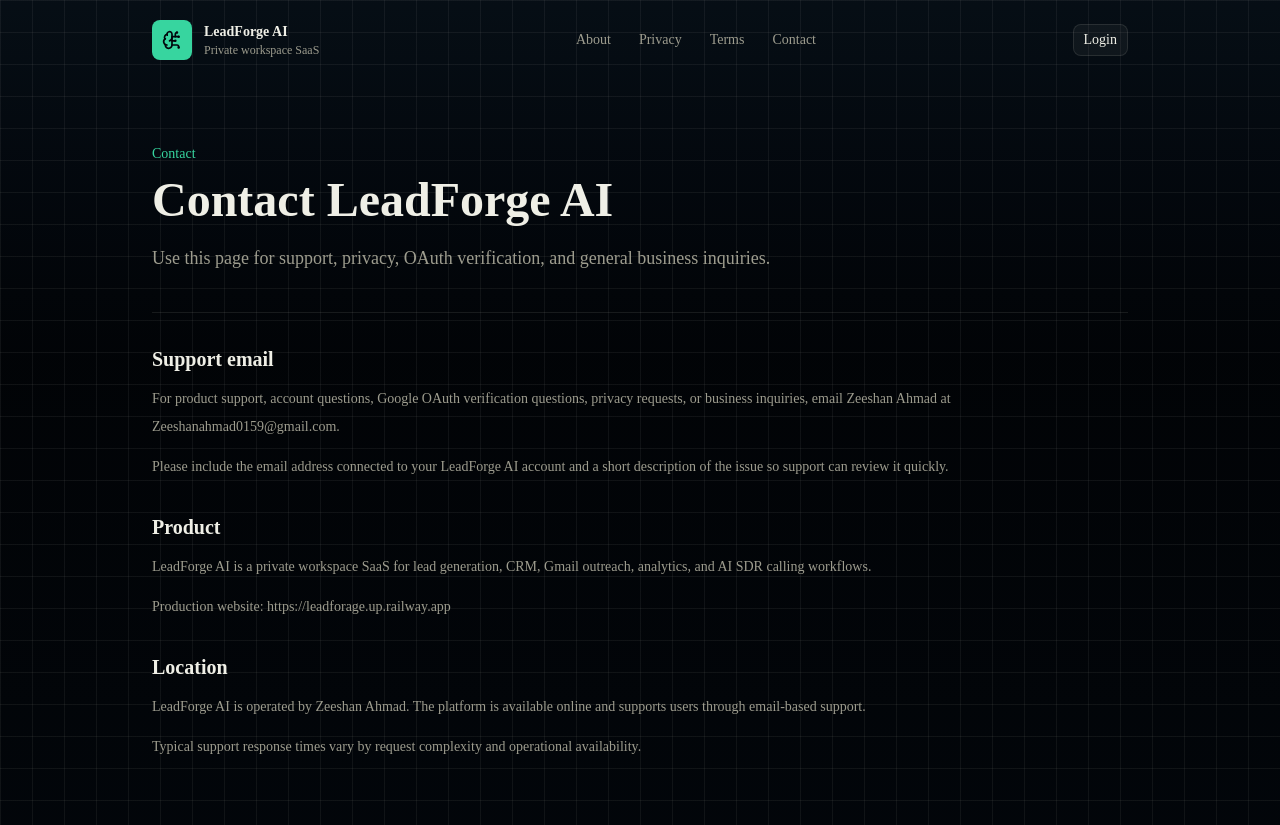
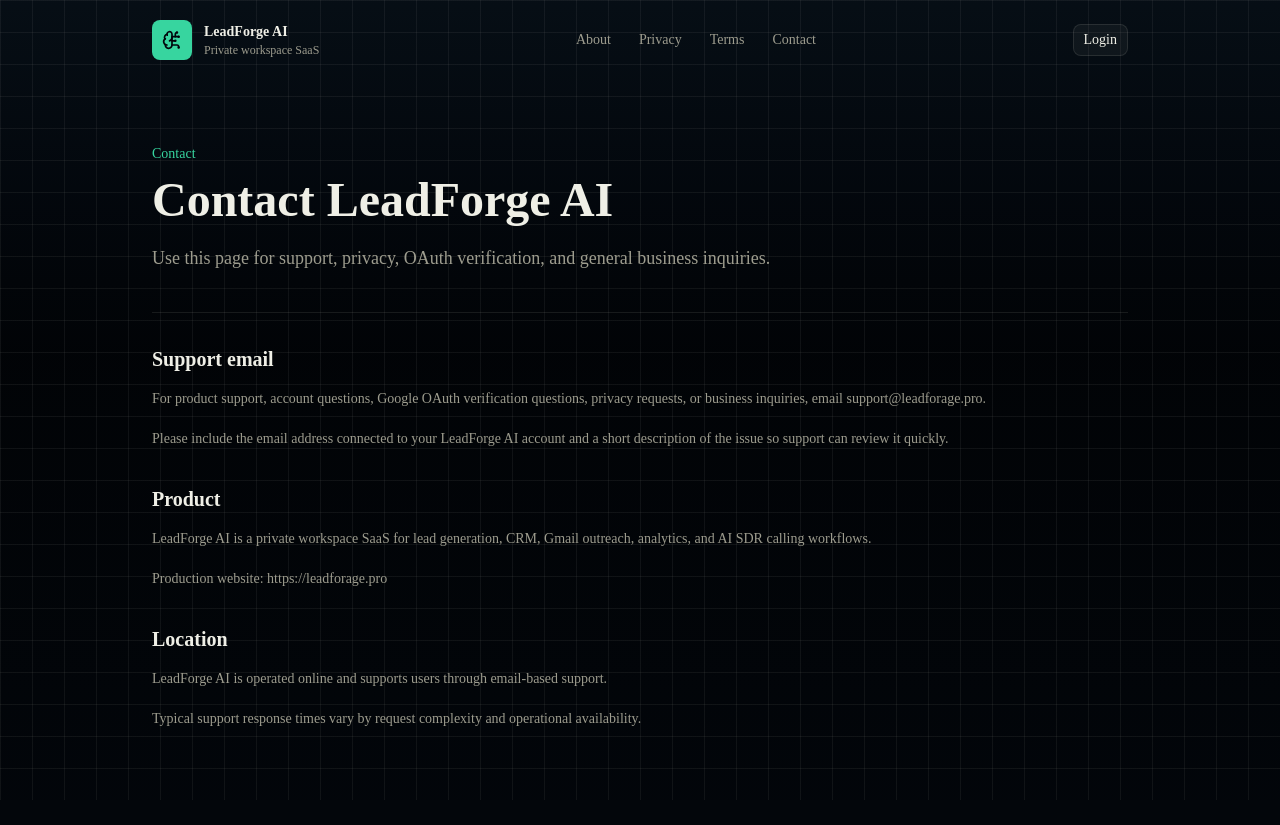
Before and after one commit to Zeeshan-py/LeadGen, a Next.js app in the folder frontend/: page /contact in a window 1280 px wide. After the commit the page ends 800 px from the top, so only its background shows below. Built offline with nearby package versions, Linux system fonts and the light colour scheme; no server answers.

Commit message:
Remove personal branding from public auth pages

```diff
--- a/frontend/src/app/about/page.tsx
+++ b/frontend/src/app/about/page.tsx
@@ -25,8 +25,8 @@
   {
     title: "Operator",
     body: [
-      "LeadForge AI is operated by Zeeshan Ahmad.",
-      "For contact, support, or verification questions, email Zeeshanahmad0159@gmail.com.",
+      "LeadForge AI is operated by the LeadForge team.",
+      "For contact, support, or verification questions, email support@leadforage.pro.",
     ],
   },
 ];
--- a/frontend/src/app/contact/page.tsx
+++ b/frontend/src/app/contact/page.tsx
@@ -1,12 +1,10 @@
-import { Mail, MapPin } from "lucide-react";
-
 import { PublicInfoPage } from "@/components/public-info-page";
 
 const sections = [
   {
     title: "Support email",
     body: [
-      "For product support, account questions, Google OAuth verification questions, privacy requests, or business inquiries, email Zeeshan Ahmad at Zeeshanahmad0159@gmail.com.",
+      "For product support, account questions, Google OAuth verification questions, privacy requests, or business inquiries, email support@leadforage.pro.",
       "Please include the email address connected to your LeadForge AI account and a short description of the issue so support can review it quickly.",
     ],
   },
@@ -14,13 +12,13 @@
     title: "Product",
     body: [
       "LeadForge AI is a private workspace SaaS for lead generation, CRM, Gmail outreach, analytics, and AI SDR calling workflows.",
-      "Production website: https://leadforage.up.railway.app",
+      "Production website: https://leadforage.pro",
     ],
   },
   {
     title: "Location",
     body: [
-      "LeadForge AI is operated by Zeeshan Ahmad. The platform is available online and supports users through email-based support.",
+      "LeadForge AI is operated online and supports users through email-based support.",
       "Typical support response times vary by request complexity and operational availability.",
     ],
   },
@@ -28,17 +26,11 @@
 
 export default function ContactPage() {
   return (
-    <>
     <PublicInfoPage
       eyebrow="Contact"
       title="Contact LeadForge AI"
       description="Use this page for support, privacy, OAuth verification, and general business inquiries."
       sections={sections}
     />
-      <div className="sr-only">
-        <Mail />
-        <MapPin />
-      </div>
-    </>
   );
 }
--- a/frontend/src/app/login/page.tsx
+++ b/frontend/src/app/login/page.tsx
@@ -3,7 +3,7 @@
 import Link from "next/link";
 import { FormEvent, useEffect, useState } from "react";
 import { useRouter } from "next/navigation";
-import { ArrowRight, BrainCircuit, LockKeyhole, Mail, SquareCode } from "lucide-react";
+import { ArrowRight, BrainCircuit, LockKeyhole, Mail } from "lucide-react";
 import { toast } from "sonner";
 
 import { Button } from "@/components/ui/button";
@@ -63,10 +63,6 @@
               <Mail data-icon="inline-start" />
               Continue with Google
             </Button>
-            <Button variant="outline" className="w-full justify-center" onClick={() => { window.location.href = oauthUrl("github", nextPath); }}>
-              <SquareCode data-icon="inline-start" />
-              Continue with GitHub
-            </Button>
           </div>
 
           <div className="my-5 flex items-center gap-3 text-xs text-muted-foreground">
--- a/frontend/src/app/page.tsx
+++ b/frontend/src/app/page.tsx
@@ -69,12 +69,6 @@
             Find leads, manage CRM follow-ups, prepare outreach, track analytics, and run AI SDR workflows inside a workspace only your account can access.
           </p>
           <div className="mt-7 flex flex-wrap gap-3">
-            <Button asChild size="lg">
-              <Link href="/signup">
-                Create Workspace
-                <ArrowRight data-icon="inline-end" />
-              </Link>
-            </Button>
             <Button asChild size="lg" variant="outline">
               <Link href="/login">
                 <LockKeyhole data-icon="inline-start" />
--- a/frontend/src/app/privacy/page.tsx
+++ b/frontend/src/app/privacy/page.tsx
@@ -32,7 +32,7 @@
   {
     title: "Contact",
     body: [
-      "For privacy questions or data requests, contact Zeeshan Ahmad at Zeeshanahmad0159@gmail.com.",
+      "For privacy questions or data requests, contact support@leadforage.pro.",
       "Last updated: July 29, 2026.",
     ],
   },
--- a/frontend/src/app/signup/page.tsx
+++ b/frontend/src/app/signup/page.tsx
@@ -3,7 +3,7 @@
 import Link from "next/link";
 import { FormEvent, useState } from "react";
 import { useRouter } from "next/navigation";
-import { ArrowRight, BrainCircuit, LockKeyhole, Mail, SquareCode, UserRound } from "lucide-react";
+import { ArrowRight, BrainCircuit, LockKeyhole, Mail, UserRound } from "lucide-react";
 import { toast } from "sonner";
 
 import { Button } from "@/components/ui/button";
@@ -55,10 +55,6 @@
               <Mail data-icon="inline-start" />
               Continue with Google
             </Button>
-            <Button variant="outline" className="w-full justify-center" onClick={() => { window.location.href = oauthUrl("github"); }}>
-              <SquareCode data-icon="inline-start" />
-              Continue with GitHub
-            </Button>
           </div>
 
           <div className="my-5 flex items-center gap-3 text-xs text-muted-foreground">
@@ -95,7 +91,7 @@
                 Remember me
               </label>
               <Button type="submit" size="lg" className="w-full" disabled={busy}>
-                Create Workspace
+                Sign Up
                 <ArrowRight data-icon="inline-end" />
               </Button>
             </FieldGroup>
--- a/frontend/src/app/terms/page.tsx
+++ b/frontend/src/app/terms/page.tsx
@@ -32,7 +32,7 @@
   {
     title: "Contact",
     body: [
-      "For questions about these terms, contact Zeeshan Ahmad at Zeeshanahmad0159@gmail.com.",
+      "For questions about these terms, contact support@leadforage.pro.",
       "Last updated: July 29, 2026.",
     ],
   },
```
Also changed, not shown: 2 other files (tests, documents, lock files or other folders). Lines whose indentation alone changed are shown as unchanged.
